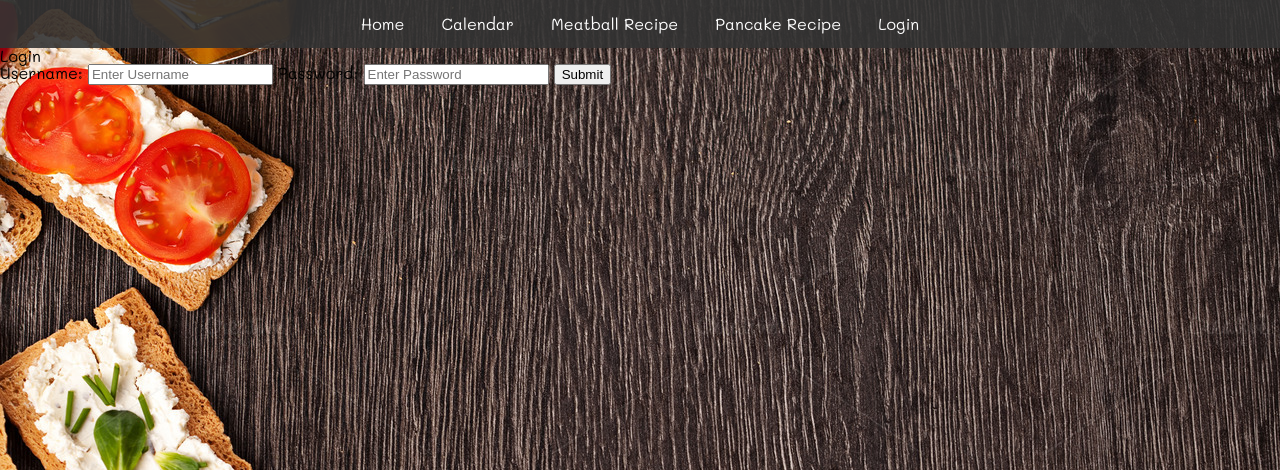
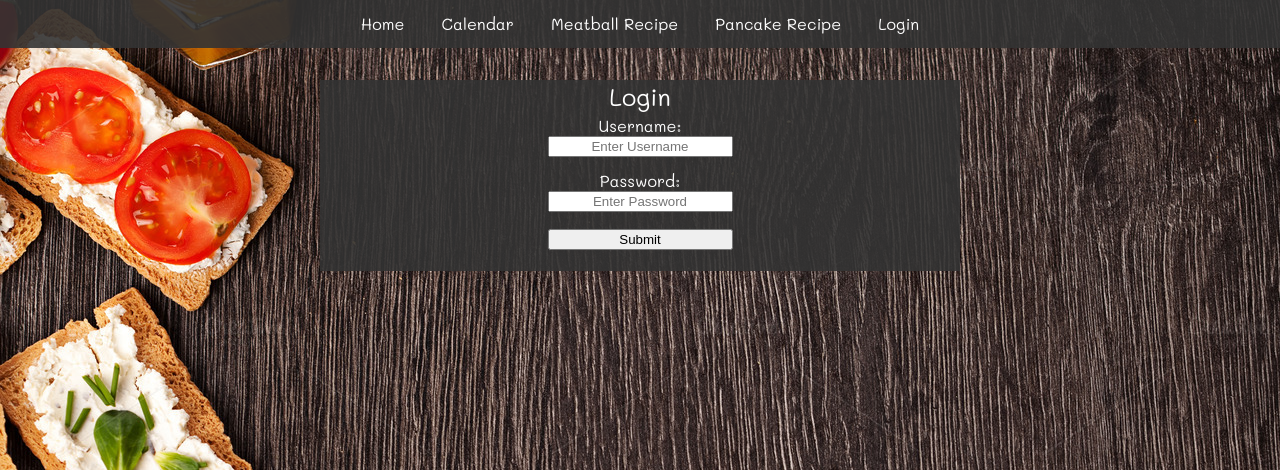
Before and after one commit to felixstahl/KTH-Projects, a PHP site: page /loginpage.php in a window 1280 px wide. Shown: the top 470 px of the page. Run offline with PHP 8.4, Linux system fonts and the light colour scheme.

Commit message:
Add files via upload

```diff
--- /dev/null
+++ b/TastyRecipes/static/loginscreen.css
@@ -0,0 +1,41 @@
+div.headerLoginPage {
+	background-color: rgba(51, 51, 51, 0.9);
+	margin-top: 2rem;
+	margin-left: 20rem;
+	margin-right: 20rem;
+	padding-top: 0.3rem;
+    padding-bottom: 0.3rem;
+	padding-left: 0.5rem;
+	padding-right: 0.5rem;
+	text-align: center;
+    font-size: 1.5rem;
+	color: white;
+}
+
+div.loginSection {
+	display: flex;
+	justify-content: center;
+	text-align: center;
+	background-color: rgba(51, 51, 51, 0.9);
+	margin-bottom: 2rem;
+	margin-left: 20rem;
+	margin-right: 20rem;
+	padding-top: 0.3rem;
+    padding-bottom: 0.3rem;
+	padding-left: 0.5rem;
+	padding-right: 0.5rem;
+	color: white;
+}
+
+div.loginSection form {
+	display: flex;
+	justify-content: center;
+	flex-direction: column;
+}
+
+div.loginSection input {
+	display: block;
+	margin-top: 0.1rem;
+	margin-bottom: 1rem;
+	text-align: center;
+}
```
Also changed, not shown: TastyRecipes/static/comment.css (added, +37 -0 lines), TastyRecipes/static/stylesheet.css (+12 -27 lines).
